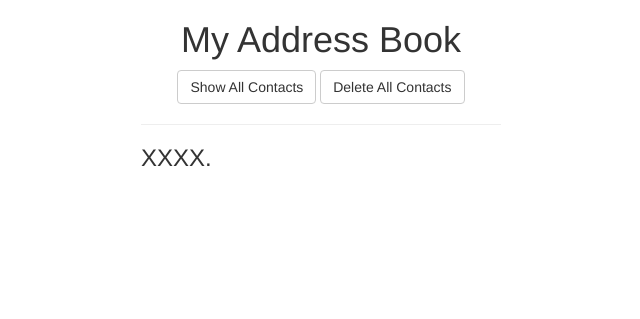
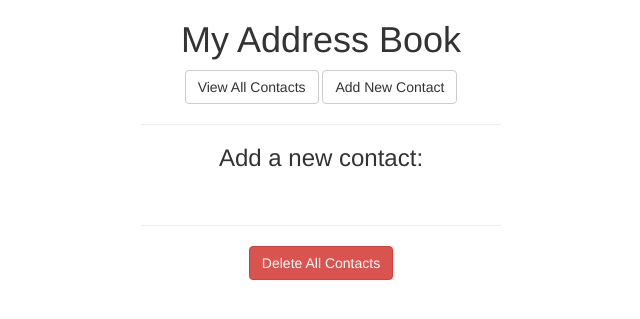
Before and after one commit to DillonLloydLee/Address_Book_1, a PHP site: template views/add_contact_form.html.twig in a window 1280 px wide. Shown: the top 319 px of the page, without its empty margins (319-959 px from the left). Run offline with PHP 8.4, Linux system fonts and the light colour scheme; the template is opened without the code that fills it, so the values that code supplies are empty; some libraries are stand-ins or nearby versions.

Commit message:
fix non-working delete button.

```diff
--- a/views/add_contact_form.html.twig
+++ b/views/add_contact_form.html.twig
@@ -11,15 +11,25 @@
                 <div class="col-md-4">
                     <h1 class="text-center">My Address Book</h1>
 
-                        <div class="text-center">
-                            <a class="btn btn-default" href="/"
-                            role="button">Show All Contacts</a>
-                            <a class="btn btn-default" href="/delete_contacts"
-                            role="button">Delete All Contacts</a>
+                    <div class="text-center">
+                        <a class="btn btn-default" href="/"
+                        role="button">View All Contacts</a>
+                        <a class="btn btn-default" href="/add_contact_form"
+                        role="button">Add New Contact</a>
+                    </div>
+                    <hr>
+
+                    <h3 class="text-center">Add a new contact:</h3>
+                    <form action='/create_contact.html.twig' method='post'>
+
+                    </form>
+
+                    <br><hr>
+                    <form class="text-center" action='delete_contacts' method='post'>
+                        <div class='form-group'>
+                            <button class='btn btn-danger' type='submit'>Delete All Contacts</button>
                         </div>
-                        <hr>
-
-                        <h3>XXXX.</h3>
+                    </form>
 
                 </div>
                 <div class="col-md-4"></div>
```
Also changed, not shown: views/create_contact.html.twig (+14 -7 lines), views/delete_contacts.html.twig (+8 -1 lines), views/show_all.html.twig (+9 -2 lines).
